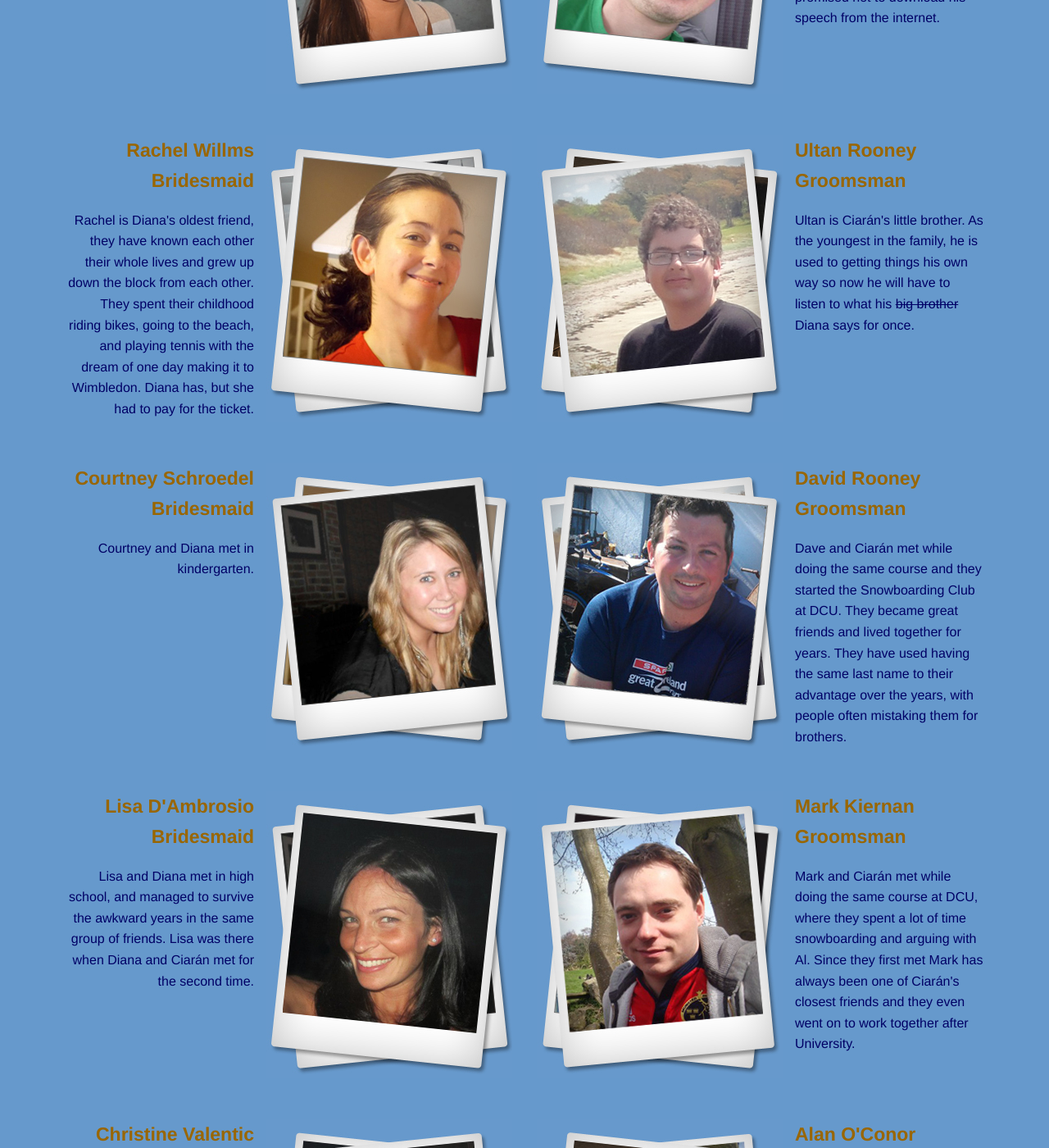
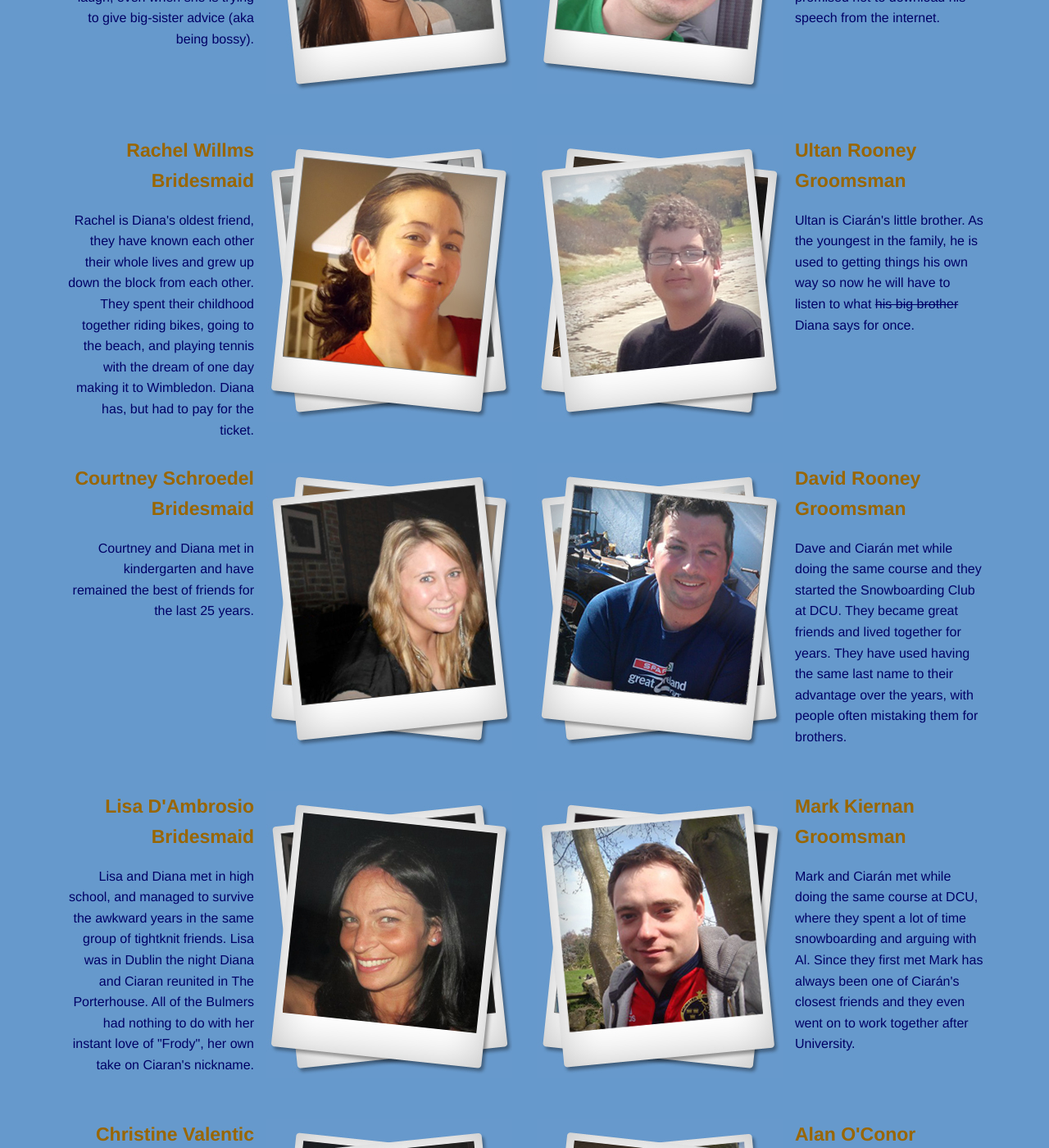
Before and after one commit to CiaranR/diana-and-ciaran, a Jekyll site: the page built from _posts/2012-12-21-Our-Wedding-Party.html, in a window 1280 px wide and 1400 px high, scrolled down 565 px. Shown: the whole window at 82% size. Built offline with Jekyll 4.4.1, drawn with Linux system fonts in a browser that asks for light colours; some web fonts are replaced; some of the changed text lies outside the part shown.

Commit message:
general tidying

```diff
--- a/_includes/header.html
+++ b/_includes/header.html
@@ -28,7 +28,7 @@
 			<div class="five columns text-center">
 				<p>
 					<a href="/out-of-towners" class="left pad-left-50">Out of Towners</a>
-					<a href="/gift-registery">Gift Registry</a>
+					<a href="/gift-registry">Gift Registry</a>
 					<a href="/rsvp" class="right">RSVP</a>
 				</p>
 			</div>
--- a/_posts/2012-12-21-Gift-Registery.html
+++ b/_posts/2012-12-21-Gift-Registery.html
@@ -1,7 +1,7 @@
 ---
 layout: default
-title: Gift Registery
-permalink: /gift-registery
+title: Gift Registry
+permalink: /gift-registry
 ---
 	<!-- title -->
 	<div class="row">
--- a/_posts/2012-12-21-Our-Wedding-Party.html
+++ b/_posts/2012-12-21-Our-Wedding-Party.html
@@ -19,7 +19,7 @@
 				<img src="/images/party/michelle.jpg" title="Michelle Altmann" alt="Michelle Altmann" class="right pad-left-15" />
 				<p class="text-right"><strong>Michelle Altmann<br />
 				   Maid of Honor</strong></p>
-				<p class="text-right">Michelle is Diana's little sister.</p>
+				<p class="text-right">Michelle is Diana's little sister and best friend, even though she thinks Diana is "so old" and "boring" sometimes. Michelle always manages to make Diana laugh, even when she is trying to give big-sister advice (aka being bossy).</p>
 			</div>
 			<div class="six columns">
 				<img src="/images/party/darren.jpg" title="Darren Rooney" alt="Darren Rooney" class="left pad-right-15" />
@@ -33,13 +33,13 @@
 				<img src="/images/party/rachel.jpg" title="Rachel Willms" alt="Rachel Willms" class="right pad-left-15" />
 				<p class="text-right"><strong>Rachel Willms<br />
 				   Bridesmaid</strong></p>
-				<p class="text-right">Rachel is Diana's oldest friend, they have known each other their whole lives and grew up down the block from each other. They spent their childhood riding bikes, going to the beach, and playing tennis with the dream of one day making it to Wimbledon. Diana has, but she had to pay for the ticket.</p>
+				<p class="text-right">Rachel is Diana's oldest friend, they have known each other their whole lives and grew up down the block from each other. They spent their childhood together riding bikes, going to the beach, and playing tennis with the dream of one day making it to Wimbledon. Diana has, but had to pay for the ticket.</p>
 			</div>
 			<div class="six columns">
 				<img src="/images/party/ultan.jpg" title="Ultan Rooney" alt="Ultan Rooney" class="left pad-right-15" />
 				<p class="text-left"><strong>Ultan Rooney<br />
 				   Groomsman</strong></p>
-				<p class="text-left"><span title="aka Wee Man">Ultan</span> is Ciar&aacute;n's little brother. As the youngest in the family, he is used to getting things his own way so now he will have to listen to what his <strike>big brother</strike> Diana says for once.</p>
+				<p class="text-left"><span title="aka Wee Man">Ultan</span> is Ciar&aacute;n's little brother. As the youngest in the family, he is used to getting things his own way so now he will have to listen to what <strike>his big brother</strike> Diana says for once.</p>
 			</div>
 		</div>
 		<div class="row">
@@ -47,7 +47,7 @@
 				<img src="/images/party/courtney.jpg" title="Courtney Schroedel" alt="Courtney Schroedel" class="right pad-left-15" />
 				<p class="text-right"><strong>Courtney Schroedel<br />
 				   Bridesmaid</strong></p>
-				<p class="text-right">Courtney and Diana met in kindergarten.</p>
+				<p class="text-right">Courtney and Diana met in kindergarten and have remained the best of friends for the last 25 years.</p>
 			</div>
 			<div class="six columns">
 				<img src="/images/party/dave.jpg" title="David Rooney" alt="David Rooney" class="left pad-right-15" />
@@ -61,7 +61,7 @@
 				<img src="/images/party/lisa.jpg" title="Lisa D'Ambrosio" alt="Lisa D'Ambrosio" class="right pad-left-15" />
 				<p class="text-right"><strong>Lisa D'Ambrosio<br />
 				   Bridesmaid</strong></p>
-				<p class="text-right">Lisa and Diana met in high school, and managed to survive the awkward years in the same group of friends. Lisa was there when Diana and Ciar&aacute;n met for the second time. </p>
+				<p class="text-right">Lisa and Diana met in high school, and managed to survive the awkward years in the same group of tightknit friends. Lisa was in Dublin the night Diana and Ciaran reunited in The Porterhouse.  All of the Bulmers had nothing to do with her instant love of "Frody", her own take on Ciaran's nickname.</p>
 			</div>
 			<div class="six columns">
 				<img src="/images/party/mark.jpg" title="Mark Kiernan" alt="Mark Kiernan" class="left pad-right-15" />
@@ -75,7 +75,7 @@
 				<img src="/images/party/sharkey.jpg" title="Christine Valentic" alt="Christine Valentic" class="right pad-left-15" />
 				<p class="text-right"><strong>Christine Valentic<br />
 				   Bridesmaid</strong></p>
-				<p class="text-right">Christine and Diana have known each other since they were 9.  Diana returned from Christmas vacation and found out that Christine had taken over her desk next to all of her friends. Despite the rough start, they remain great friends.</p>
+				<p class="text-right">Christine and Diana have known each other since they were 9.  In the 4th grade, Diana returned from Christmas vacation and found out that Christine had taken over her desk next to all of her friends. Despite the rough start, they have managed to become the best of friends.</p>
 			</div>
 			<div class="six columns">
 				<img src="/images/party/alan.jpg" title="Alan O'Conor" alt="Alan O'Conor" class="left pad-right-15" />
@@ -89,7 +89,7 @@
 				<img src="/images/party/eliza.jpg" title="Eliza Rafferty" alt="Eliza Rafferty" class="right pad-left-15" />
 				<p class="text-right"><strong>Eliza Rafferty<br />
 				   Bridesmaid</strong></p>
-				<p class="text-right">Eliza met Diana when they were living down the hall from each other during their first year at Northeastern.  They went on to live together for two more years and spent some time travelling around Europe.</p>
+				<p class="text-right">Eliza met Diana when they were living down the hall from each other during their first year at Northeastern.  They went on to live together for two more years and spent some time travelling around Europe together.</p>
 			</div>
 			<div class="six columns">
 				<img src="/images/party/russell.jpg" title="Russell O'Connor" alt="Russell O'Connor" class="left pad-right-15" />
--- a/_posts/2012-12-21-The-Big-Day.html
+++ b/_posts/2012-12-21-The-Big-Day.html
@@ -21,7 +21,7 @@
 					We will be getting married at the church that Diana's family has been attending for over 30 years.
 					Pastor Jeff Lausten will be presiding over the ceremony at Holy Trinity Lutheran Church.
 					We will be providing shuttles to and from the church for those out-of-towners who have already checked into the Hilton Garden Inn.
-					Holy Trinty Lutheran Church is located at 240 Lincoln Avenue, Rockville Centre, NY 11570.
+					Holy Trinity Lutheran Church is located at 240 Lincoln Avenue, Rockville Centre, NY 11570.
 				</p>
 			</div>
 			<div class="four columns">
```
Also changed, not shown: images/gift.png.
